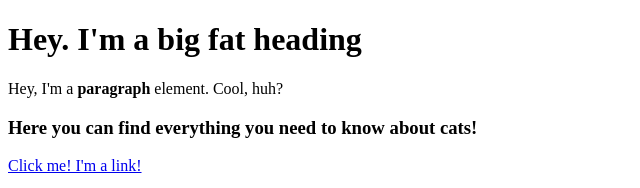
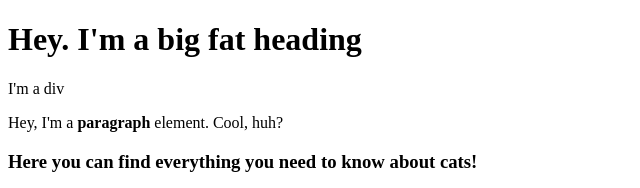
Before and after one commit to cdw11a/cartoon-hero, a plain HTML site: page test.html in a window 1280 px wide. Shown: the top 188 px of the page, without its empty margins (0-640 px from the left). Drawn offline with Linux system fonts and the light colour scheme.

Commit message:
added div

```diff
--- a/test.html
+++ b/test.html
@@ -5,6 +5,7 @@
 </head>
 <body>
 	<h1>Hey. I'm a big fat heading</h1>
+	<div>I'm a div</div>
 	<p>Hey, I'm a <b>paragraph</b> element. Cool, huh?</p>
 	<h3>Here you can find everything you need to know about cats!</h3>
 	<a href="https://google.com" target="_blank" title="Let's go to Google">Click me! I'm a link!</a>
```
